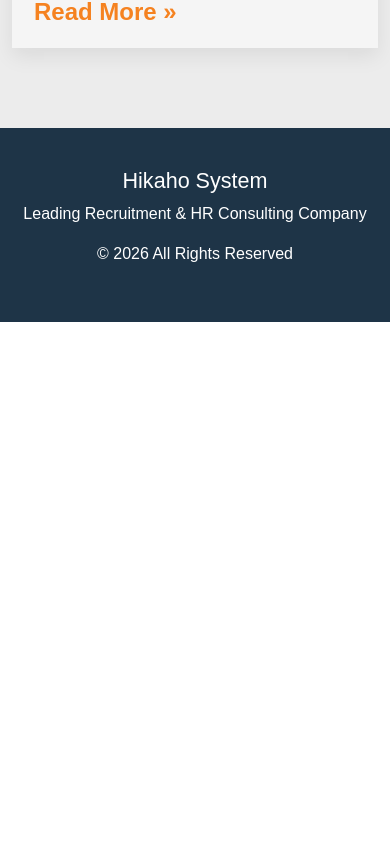
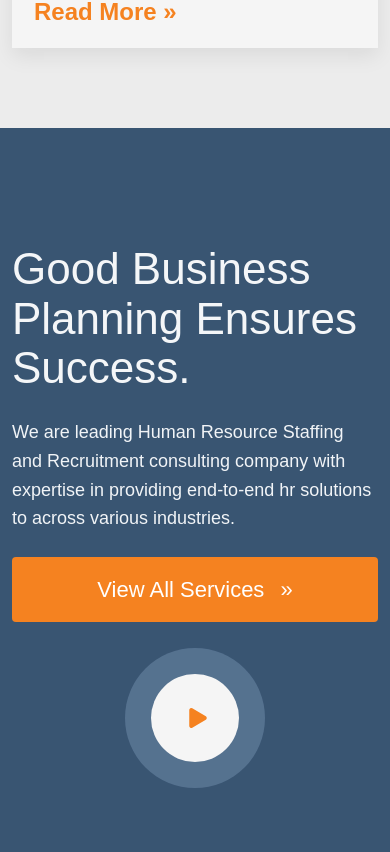
Before and after one commit to arunkashyap230/Hikaho-System, a React (Vite) app: page / in a window 390 px wide. Shown: the part 8712-9564 px from the top of the page. Before the commit the page ends 9034 px from the top, so only its background shows below. Built offline with nearby package versions, Linux system fonts and the light colour scheme.

Commit message:
planning

```diff
--- /dev/null
+++ b/src/components/sections/PlanningSection.jsx
@@ -0,0 +1,31 @@
+import { IoPlay } from "react-icons/io5";
+
+export default function PlanningSection() {
+  return (
+    <section className="planning-cta section">
+      <div className="container planning-cta-inner">
+        <div className="planning-copy">
+          <h2>Good Business Planning Ensures Success.</h2>
+          <p>
+            We are leading Human Resource Staffing and Recruitment consulting
+            company with expertise in providing end-to-end hr solutions to
+            across various industries.
+          </p>
+          <button type="button" className="planning-btn">
+            View All Services <span aria-hidden="true">»</span>
+          </button>
+        </div>
+
+        <button
+          type="button"
+          className="planning-play"
+          aria-label="Play company overview video"
+        >
+          <span className="planning-play-inner">
+            <IoPlay aria-hidden="true" />
+          </span>
+        </button>
+      </div>
+    </section>
+  );
+}
--- a/src/pages/Home.jsx
+++ b/src/pages/Home.jsx
@@ -4,6 +4,7 @@ import Footer from "../components/layout/Footer";
 import Hero from "../components/sections/Hero";
 import AboutSection from "../components/sections/AboutSection";
 import ServicesSection from "../components/sections/ServicesSection";
+import PlanningSection from "../components/sections/PlanningSection";
 import StatsSection from "../components/sections/StatsSection";
 
 export default function Home() {
@@ -15,6 +16,7 @@ export default function Home() {
       <StatsSection />
       <AboutSection />
       <ServicesSection />
+      <PlanningSection />
 
       <Footer />
     </>
--- a/src/styles/global.css
+++ b/src/styles/global.css
@@ -490,3 +490,73 @@ body {
     grid-template-columns: 1fr;
   }
 }
+
+.planning-cta {
+  background: #395572;
+  color: #fff;
+}
+
+.planning-cta-inner {
+  display: flex;
+  align-items: center;
+  justify-content: space-between;
+  gap: 36px;
+  min-height: 640px;
+}
+
+.planning-copy {
+  max-width: 980px;
+}
+
+.planning-copy h2 {
+  margin: 0 0 26px;
+  font-size: clamp(44px, 4vw, 84px);
+  line-height: 1.12;
+  color: #f4f6f8;
+  max-width: 900px;
+}
+
+.planning-copy p {
+  margin: 0 0 44px;
+  font-size: clamp(24px, 1.45vw, 34px);
+  line-height: 1.6;
+  color: #f1f4f7;
+  max-width: 1100px;
+}
+
+.planning-btn {
+  border: 0;
+  border-radius: 4px;
+  background: #f58220;
+  color: #fff;
+  font-size: clamp(22px, 1.15vw, 30px);
+  font-weight: 500;
+  padding: 24px 56px;
+}
+
+.planning-btn span {
+  margin-left: 10px;
+}
+
+.planning-play {
+  width: 180px;
+  height: 180px;
+  flex: 0 0 180px;
+  border: none;
+  border-radius: 50%;
+  background: rgba(112, 141, 171, 0.52);
+  display: grid;
+  place-items: center;
+}
+
+.planning-play-inner {
+  width: 112px;
+  height: 112px;
+  border-radius: 50%;
+  background: #f5f5f5;
+  display: grid;
+  place-items: center;
+  color: #f58220;
+  font-size: 38px;
+  padding-left: 6px;
+}
--- a/src/styles/responsive.css
+++ b/src/styles/responsive.css
@@ -208,3 +208,50 @@
     font-size: 24px;
   }
 }
+
+@media (max-width: 992px) {
+  .planning-cta-inner {
+    min-height: auto;
+    padding-top: 36px;
+    padding-bottom: 36px;
+  }
+
+  .planning-copy h2 {
+    max-width: 100%;
+  }
+
+  .planning-play {
+    width: 140px;
+    height: 140px;
+    flex-basis: 140px;
+  }
+
+  .planning-play-inner {
+    width: 88px;
+    height: 88px;
+    font-size: 28px;
+  }
+}
+
+@media (max-width: 768px) {
+  .planning-cta-inner {
+    flex-direction: column;
+    align-items: flex-start;
+    gap: 26px;
+  }
+
+  .planning-copy p {
+    font-size: 18px;
+    margin-bottom: 24px;
+  }
+
+  .planning-btn {
+    width: 100%;
+    padding: 16px 18px;
+    font-size: 22px;
+  }
+
+  .planning-play {
+    align-self: center;
+  }
+}
```
